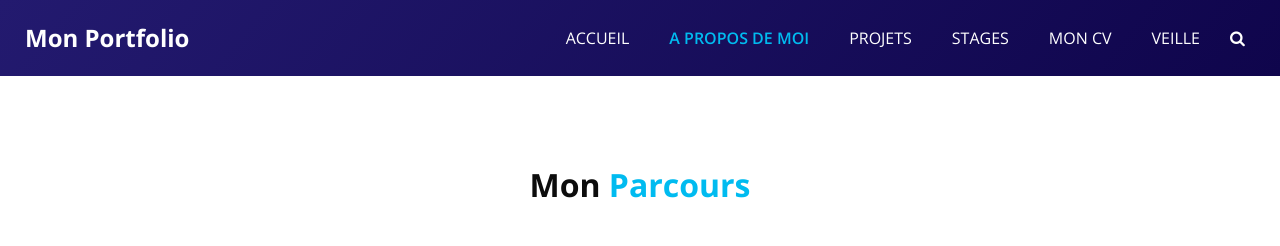
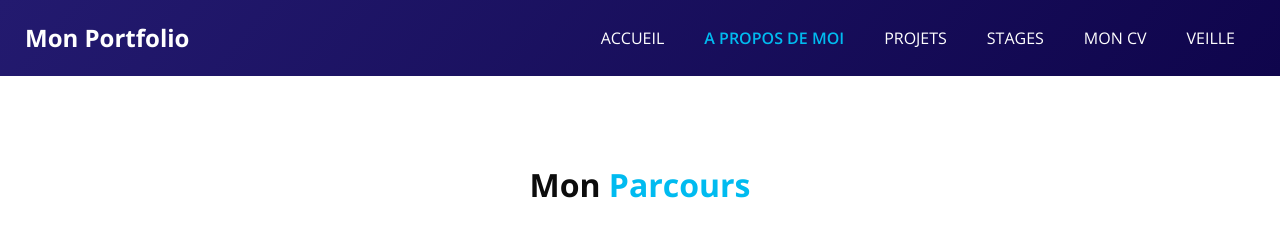
Before and after one commit to Gabric0/Portfolio-de-Gabriel-Roelens, a plain HTML site: page apropos.html in a window 1280 px wide. Shown: the top 246 px of the page. Drawn offline with nearby package versions, Linux system fonts and the light colour scheme; some packages are replaced by stand-ins of ours; a script that the page names is missing.

Commit message:
Update apropos.html

```diff
--- a/apropos.html
+++ b/apropos.html
@@ -78,11 +78,6 @@
               <li class="nav-item">
                 <a class="nav-link" href="veille.html">Veille</a>
               </li>
-              <form class="form-inline">
-                <button class="btn  my-2 my-sm-0 nav_search-btn" type="submit">
-                  <i class="fa fa-search" aria-hidden="true"></i>
-                </button>
-              </form>
             </ul>
           </div>
         </nav>
```
